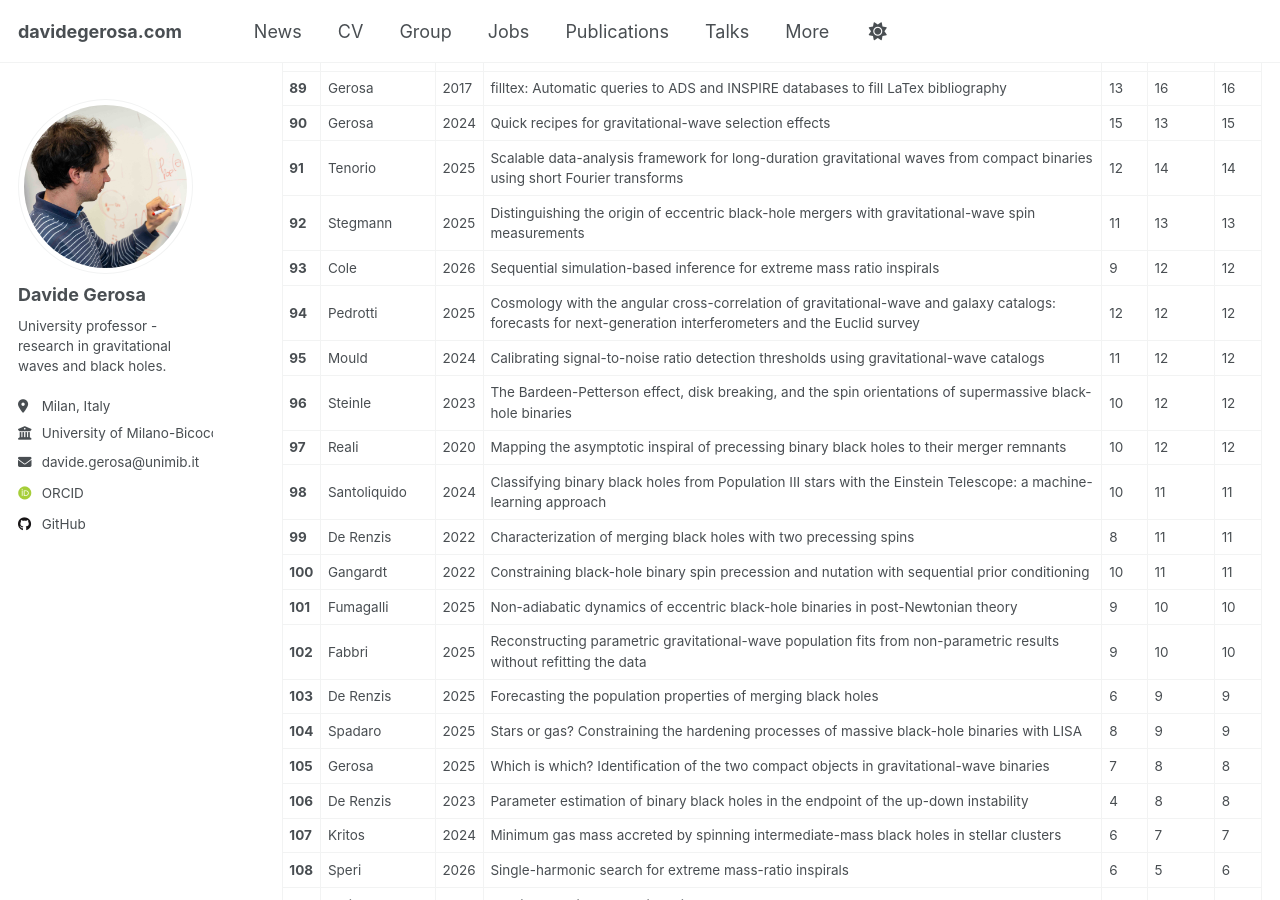
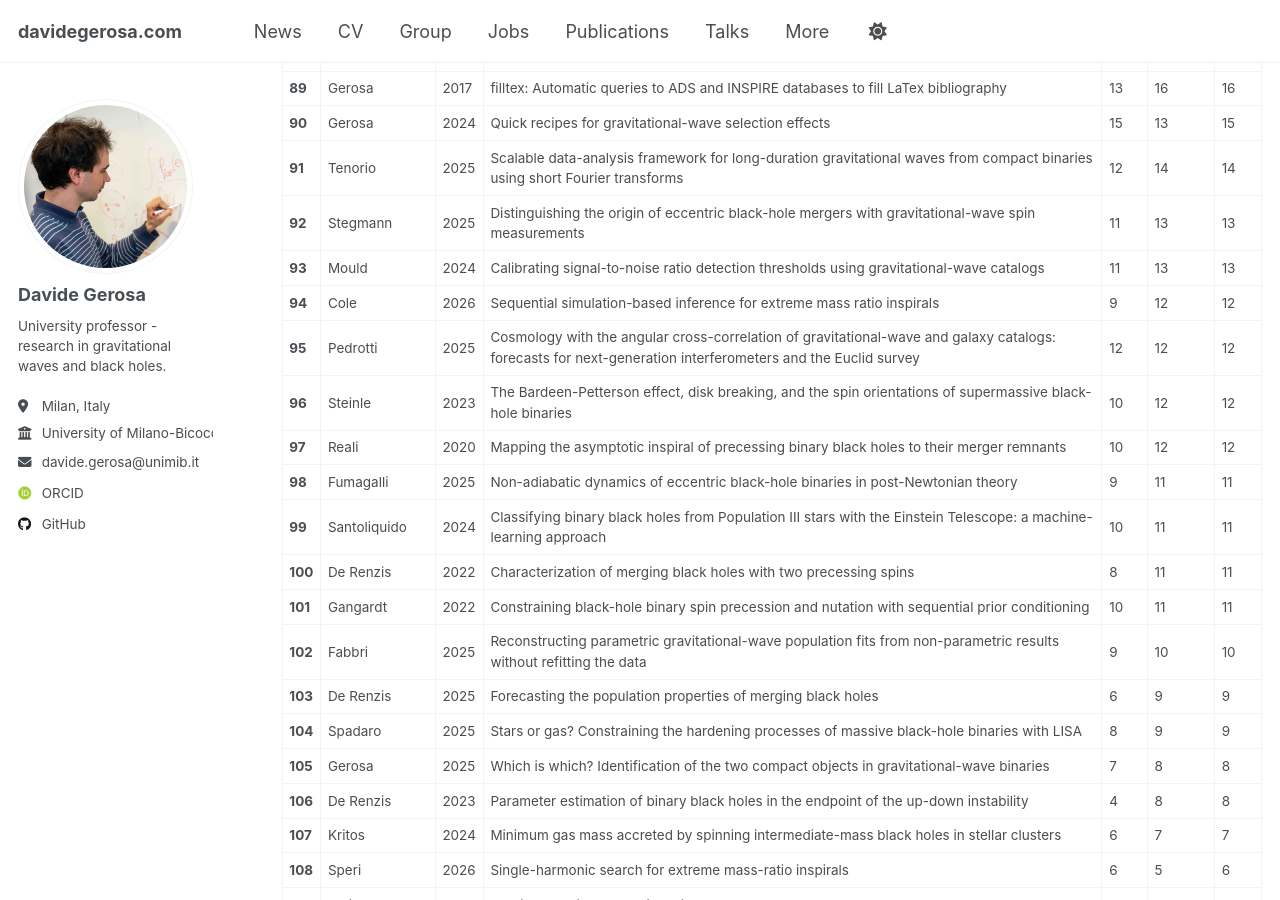
Before and after one commit to dgerosa/website, a Jekyll site: the page built from _pages/citations.md, in a window 1280 px wide and 900 px high, scrolled down 4043 px. Built offline with Jekyll 4.4.1, drawn with Linux system fonts in a browser that asks for light colours; some web fonts are replaced; some of the changed text lies outside the part shown.

Commit message:
Website update from workflow

```diff
--- a/_pages/_citations.md
+++ b/_pages/_citations.md
@@ -101,15 +101,15 @@
 | **90** | Gerosa | 2024 | Quick recipes for gravitational-wave selection effects | 15 | 13 | 15 |
 | **91** | Tenorio | 2025 | Scalable data-analysis framework for long-duration gravitational waves from compact binaries using short Fourier transforms | 12 | 14 | 14 |
 | **92** | Stegmann | 2025 | Distinguishing the origin of eccentric black-hole mergers with gravitational-wave spin measurements | 11 | 13 | 13 |
-| **93** | Cole | 2026 | Sequential simulation-based inference for extreme mass ratio inspirals | 9 | 12 | 12 |
-| **94** | Pedrotti | 2025 | Cosmology with the angular cross-correlation of gravitational-wave and galaxy catalogs: forecasts for next-generation interferometers and the Euclid survey | 12 | 12 | 12 |
-| **95** | Mould | 2024 | Calibrating signal-to-noise ratio detection thresholds using gravitational-wave catalogs | 11 | 12 | 12 |
+| **93** | Mould | 2024 | Calibrating signal-to-noise ratio detection thresholds using gravitational-wave catalogs | 11 | 13 | 13 |
+| **94** | Cole | 2026 | Sequential simulation-based inference for extreme mass ratio inspirals | 9 | 12 | 12 |
+| **95** | Pedrotti | 2025 | Cosmology with the angular cross-correlation of gravitational-wave and galaxy catalogs: forecasts for next-generation interferometers and the Euclid survey | 12 | 12 | 12 |
 | **96** | Steinle | 2023 | The Bardeen-Petterson effect, disk breaking, and the spin orientations of supermassive black-hole binaries | 10 | 12 | 12 |
 | **97** | Reali | 2020 | Mapping the asymptotic inspiral of precessing binary black holes to their merger remnants | 10 | 12 | 12 |
-| **98** | Santoliquido | 2024 | Classifying binary black holes from Population III stars with the Einstein Telescope: a machine-learning approach | 10 | 11 | 11 |
-| **99** | De Renzis | 2022 | Characterization of merging black holes with two precessing spins | 8 | 11 | 11 |
-| **100** | Gangardt | 2022 | Constraining black-hole binary spin precession and nutation with sequential prior conditioning | 10 | 11 | 11 |
-| **101** | Fumagalli | 2025 | Non-adiabatic dynamics of eccentric black-hole binaries in post-Newtonian theory | 9 | 10 | 10 |
+| **98** | Fumagalli | 2025 | Non-adiabatic dynamics of eccentric black-hole binaries in post-Newtonian theory | 9 | 11 | 11 |
+| **99** | Santoliquido | 2024 | Classifying binary black holes from Population III stars with the Einstein Telescope: a machine-learning approach | 10 | 11 | 11 |
+| **100** | De Renzis | 2022 | Characterization of merging black holes with two precessing spins | 8 | 11 | 11 |
+| **101** | Gangardt | 2022 | Constraining black-hole binary spin precession and nutation with sequential prior conditioning | 10 | 11 | 11 |
 | **102** | Fabbri | 2025 | Reconstructing parametric gravitational-wave population fits from non-parametric results without refitting the data | 9 | 10 | 10 |
 | **103** | De Renzis | 2025 | Forecasting the population properties of merging black holes | 6 | 9 | 9 |
 | **104** | Spadaro | 2025 | Stars or gas? Constraining the hardening processes of massive black-hole binaries with LISA | 8 | 9 | 9 |
```
Also changed, not shown: other parts of _pages/_citations.md (+7 -7 lines), _pages/_group.md (+1 -1 lines), _pages/_publications.md (+1 -1 lines), _pages/_talks.md (+1 -1 lines).
